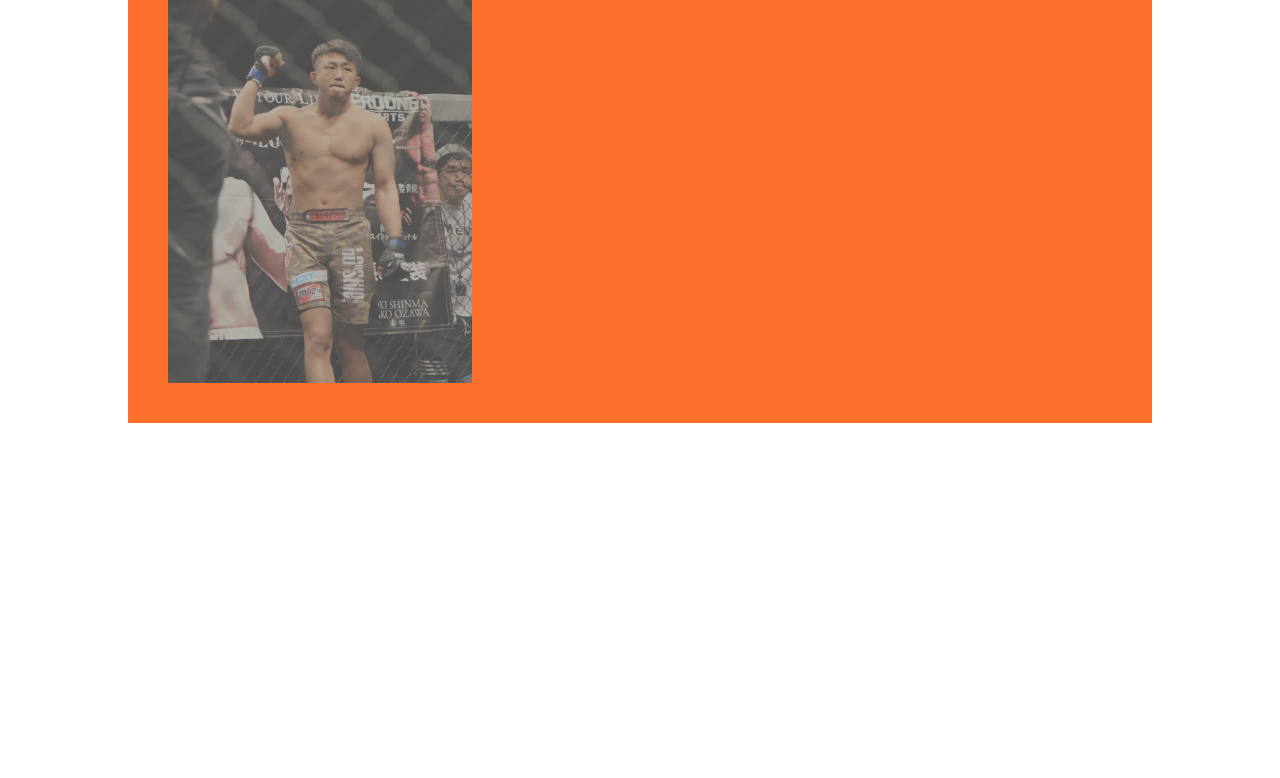
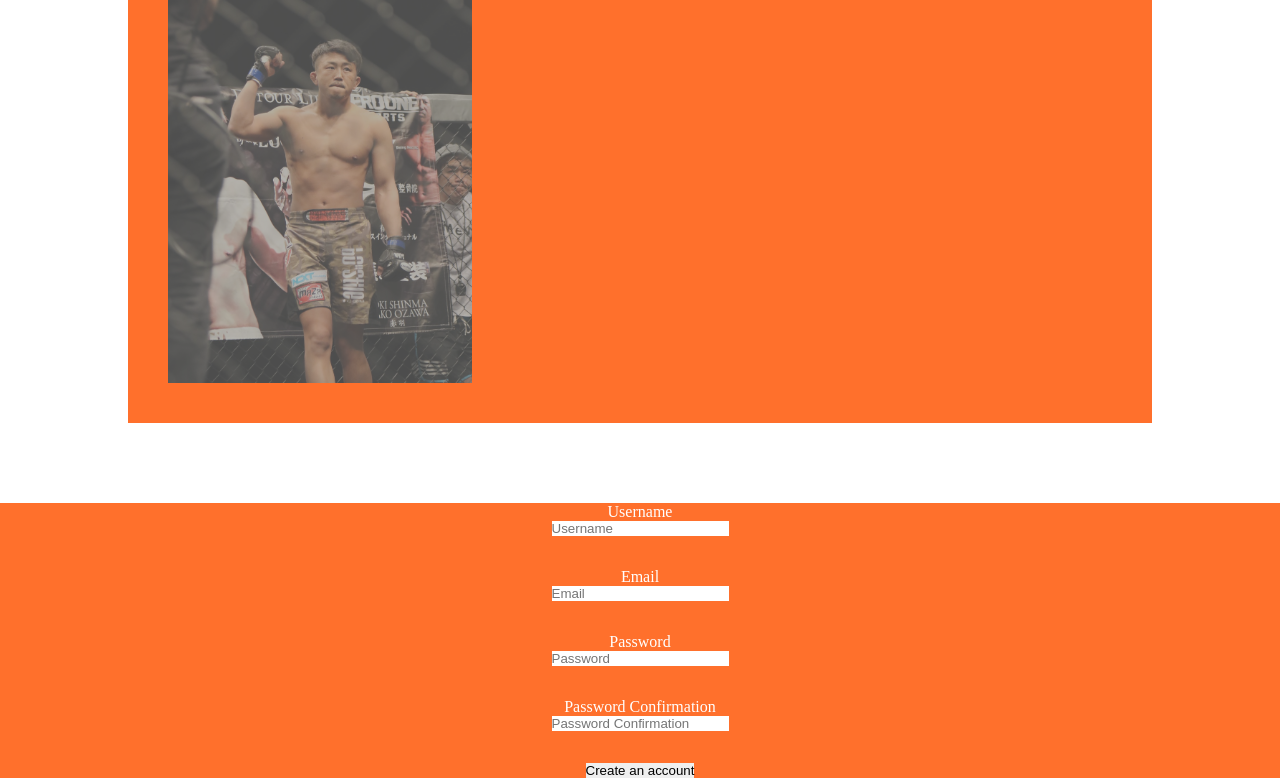
Before and after one commit to JEKO10/Basket-Report, a React (Vite) app in the folder client/: page / in a window 1280 px wide. Shown: the part 860-1638 px from the top of the page. Before the commit the page ends 1363 px from the top, so only its background shows below. Built offline with nearby package versions, Linux system fonts and the light colour scheme.

Commit message:
sign up form

```diff
--- a/client/src/App.tsx
+++ b/client/src/App.tsx
@@ -1,5 +1,6 @@
 import { GlobalStyles } from "./assets/style/GlobalStyles";
 import Navbar from "./components/Navbar";
+import SignUp from "./components/SignUp";
 import Sports from "./components/Sports";
 
 function App() {
@@ -8,6 +9,7 @@ function App() {
       <GlobalStyles />
       <Navbar />
       <Sports />
+      <SignUp />
     </>
   );
 }
--- /dev/null
+++ b/client/src/assets/style/Form.style.tsx
@@ -0,0 +1,15 @@
+import styled from "styled-components";
+import { flexMixin } from "./GlobalStyles";
+
+export const Form = styled.form`
+  background-color: #ff702c;
+  color: #fff;
+  ${flexMixin({ justify: "center", align: "center" })};
+  flex-direction: column;
+
+  div {
+    ${flexMixin({ justify: "center", align: "center" })};
+    flex-direction: column;
+    margin-bottom: 2rem;
+  }
+`;
--- /dev/null
+++ b/client/src/components/SignUp.tsx
@@ -0,0 +1,27 @@
+import { Form } from "../assets/style/Form.style";
+
+const SignUp = () => {
+  return (
+    <Form>
+      <div>
+        <label>Username</label>
+        <input type="text" placeholder="Username" />
+      </div>
+      <div>
+        <label>Email</label>
+        <input type="email" placeholder="Email" />
+      </div>
+      <div>
+        <label>Password</label>
+        <input type="password" placeholder="Password" />
+      </div>
+      <div>
+        <label>Password Confirmation</label>
+        <input type="password" placeholder="Password Confirmation" />
+      </div>
+      <button type="submit">Create an account</button>
+    </Form>
+  );
+};
+
+export default SignUp;
```
Also changed, not shown: client/src/components/LogIn.tsx (added).
